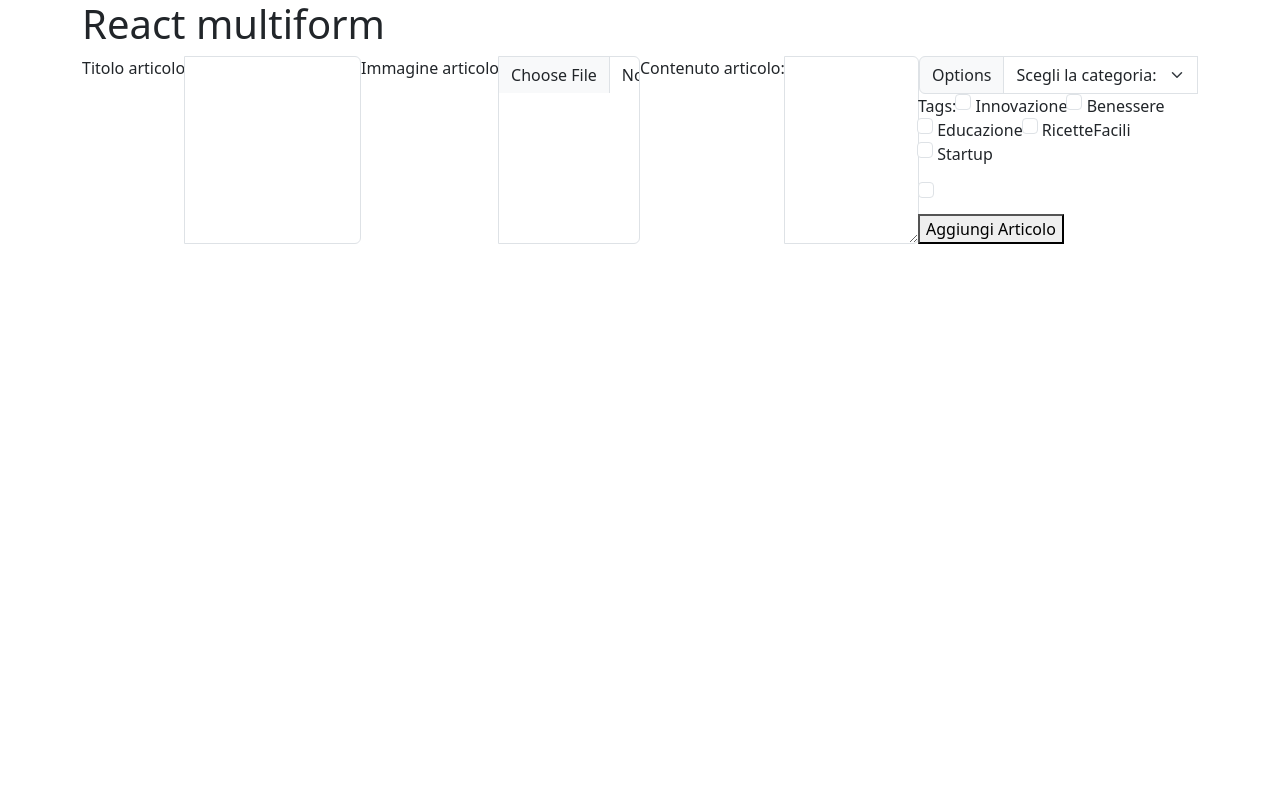
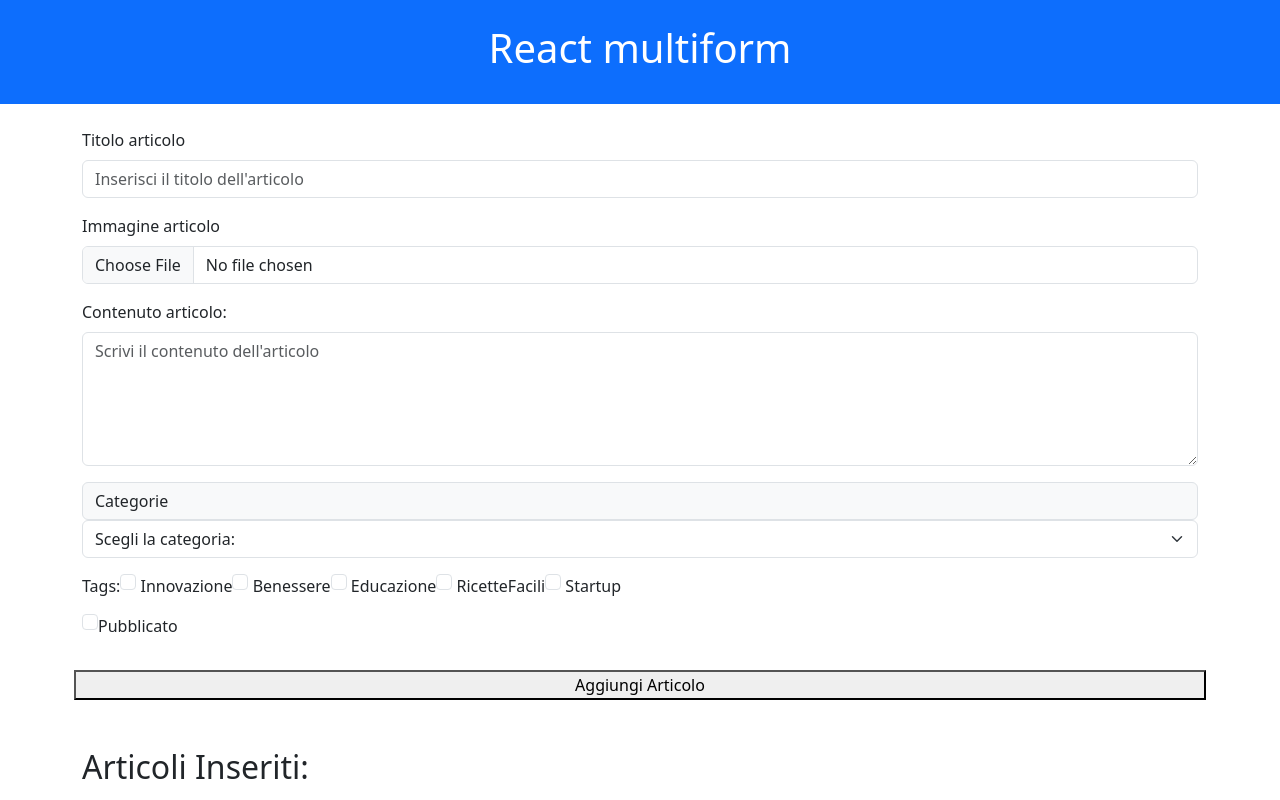
Before and after one commit to Efestus31/react-form-multifield, a React (Vite) app: page / in a window 1280 px wide. Built offline with nearby package versions, Linux system fonts and the light colour scheme.

Commit message:
add dello stile per rendere leggibile il form

```diff
--- a/src/App.jsx
+++ b/src/App.jsx
@@ -61,17 +61,17 @@ function App() {
 
   return (
     <>
-      <header>
-        <div className="container">
+      <header className="bg-primary text-white py-4">
+        <div className="container text-center">
           <h1>React multiform</h1>
         </div>
       </header>
       <main>
-        <div className="container">
+        <div className="container mt-4">
 
-          <form className="d-flex" onSubmit={handleSubmit} >
+          <form className="row g-3" onSubmit={handleSubmit} >
 
-            <div className="input-group mb-3">
+            <div className="col-12">
               {/* Title */}
               <label htmlFor="task" className="form-label">Titolo articolo </label>
               <input
@@ -80,10 +80,11 @@ function App() {
                 value={formData.titolo}
                 onChange={handleTitle}
                 className="form-control"
-                aria-describedby="Titolo:"
+                placeholder="Inserisci il titolo dell'articolo"
               />
             </div>
-            <div className="input-group mb-3">
+
+            <div className="col-12">
               {/* image */}
 
               <label htmlFor="task" className="form-label">Immagine articolo  </label>
@@ -92,10 +93,12 @@ function App() {
                 className="form-control"
                 id="immagineArticolo"
                 onChange={handleImage}
+                accept="image/*"
               />
             </div>
+
             {/* text area */}
-            <div className="input-group mb-3">
+            <div className="col-12">
 
               <label htmlFor="contenuto" className='form-label'>Contenuto articolo:</label>
               <textarea
@@ -103,13 +106,14 @@ function App() {
                 value={formData.contenuto}
                 onChange={handleContent}
                 className="form-control"
-                aria-label="Contenuto articolo"
+                placeholder="Scrivi il contenuto dell'articolo"
+                rows="5"
               />
             </div>
 
-            <div className="input-group mb-3">
+            <div className="col-12">
               {/* select */}
-              <label className="input-group-text" for="inputGroupSelect01">Options</label>
+              <label className="input-group-text" htmlFor="inputGroupCategory">Categorie</label>
               <select
                 id='categoria'
                 value={formData.categoria}
@@ -123,7 +127,8 @@ function App() {
                 <option value="4">Cucina e Ricette</option>
                 <option value="5">Business e Finanza</option>
               </select>
-              <div className="input-group mb-3">
+            </div>
+            <div className="col-12">
               {/* checkbox */}
               <label htmlFor="tags">Tags:</label>
               <label>
@@ -177,6 +182,7 @@ function App() {
                 /> Startup
               </label>
             </div>
+
             <div className="input-group mb-3">
               {/* publish */}
               <input
@@ -185,16 +191,31 @@ function App() {
                 onChange={handlePublish}
                 className="form-check-input mt-0"
                 id="pubblicato" />
+              Pubblicato
             </div>
+
             {/* Submit */}
             <button type="submit">Aggiungi Articolo</button>
+          </form>
+
+          <div className="mt-5">
+            <h2>Articoli Inseriti:</h2>
+            <ul className="list-group">
+              {articoli.map((articolo, index) => (
+                <li key={index} className="list-group-item">
+                  <h3>{articolo.titolo}</h3>
+                  <img src={articolo.immagine} alt="" />
+                  <p>{articolo.contenuto}</p>
+                  <p><strong>Categoria:</strong> {articolo.categoria}</p>
+                  <p><strong>Tags:</strong> {articolo.tags.join(', ')}</p>
+                  <p><strong>Pubblicato:</strong> {articolo.pubblicato ? 'Sì' : 'No'}</p>
+                </li>
+              ))}
+            </ul>
           </div>
 
-          </form>
-
-
-        </div>
-      </main>
+        </div >
+      </main >
     </>
   )
 }
```
Lines whose indentation alone changed are shown as unchanged.
